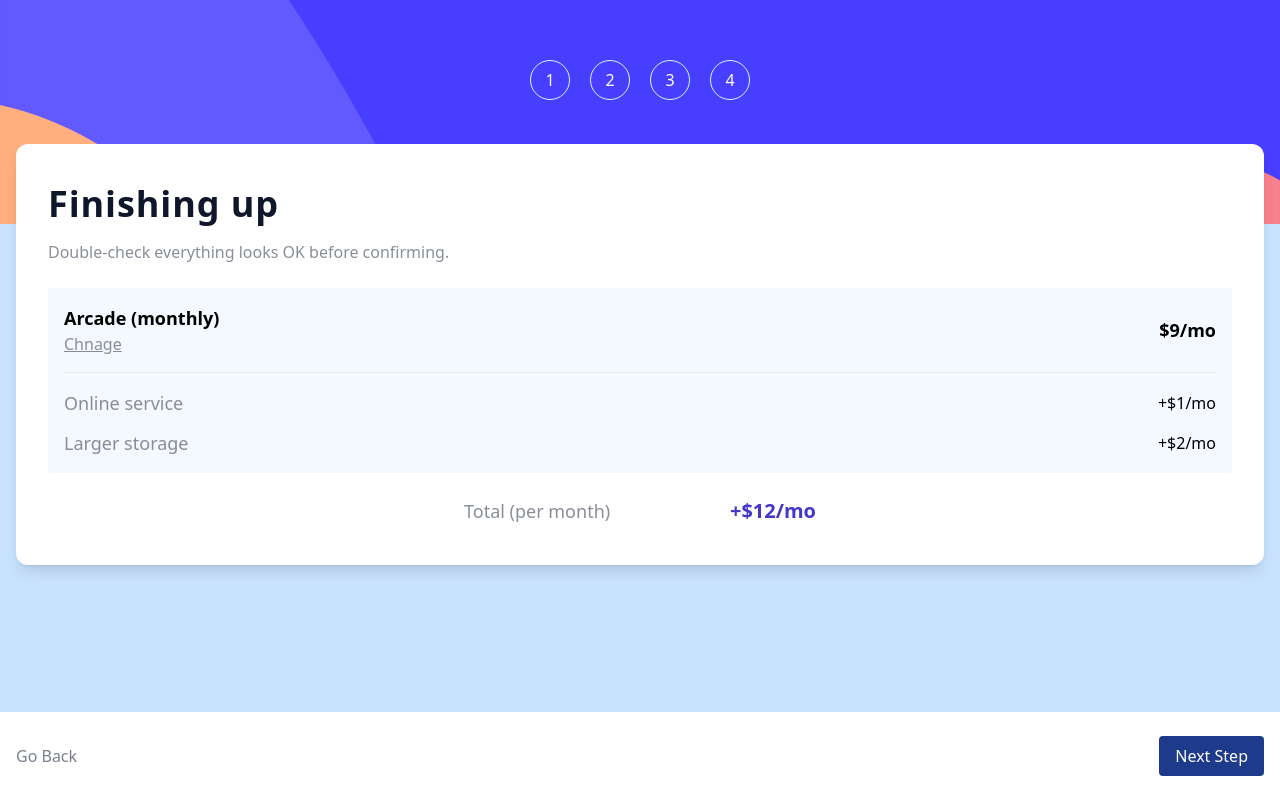
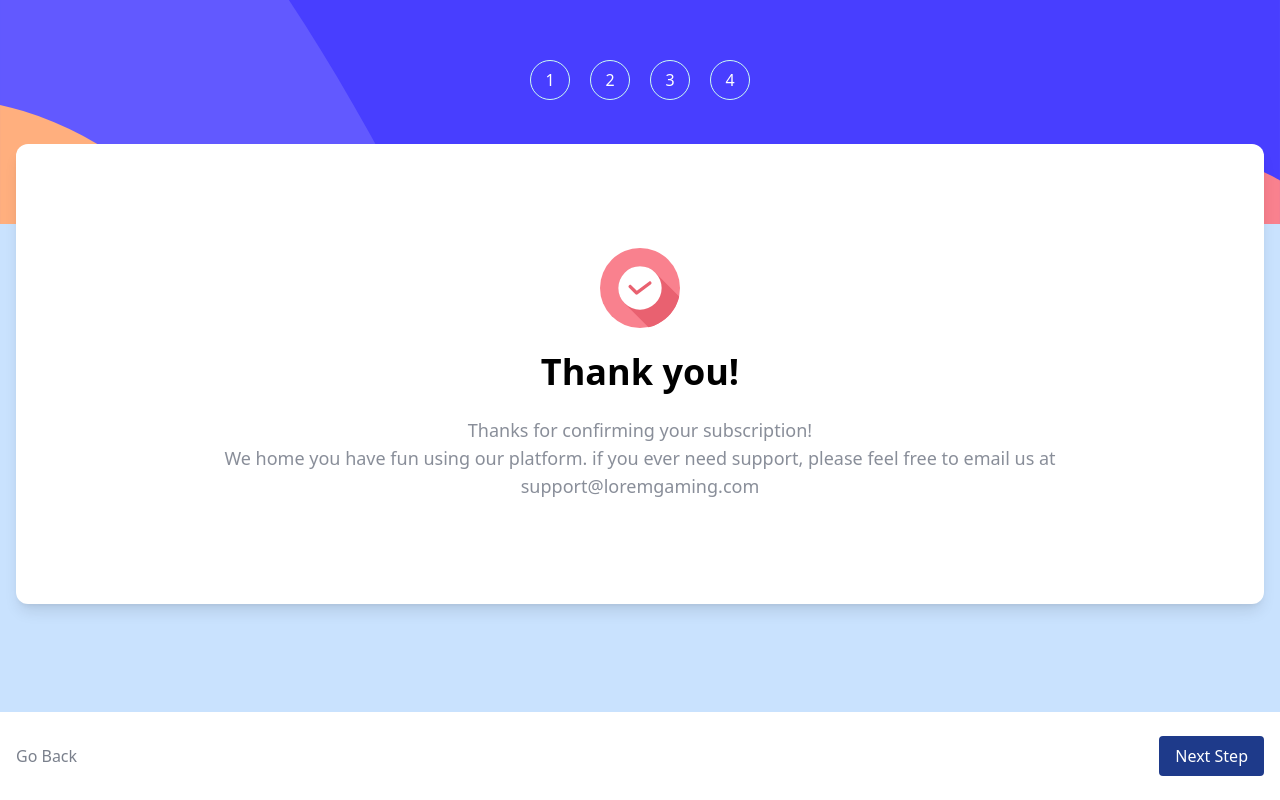
Before and after one commit to RedouaneAjgagal/multi-step-form, a React (Vite) app: page / in a window 1280 px wide. Built offline with nearby package versions, Linux system fonts and the light colour scheme.

Commit message:
Add Thank you component

```diff
--- a/src/components/PageContainer.tsx
+++ b/src/components/PageContainer.tsx
@@ -1,11 +1,13 @@
 import React from 'react'
+import Card from './UI/Card'
+import Actions from './actions/Index'
+
 import { Index as Steps } from './steps/Index'
 import { Index as PersonalInfo } from './personal-info/Index'
 import { Index as Plans } from './plans/Index'
-import Card from './UI/Card'
-import Actions from './actions/Index'
 import { Index as AddOns } from './add-ons/Index'
-import {Index as Total} from './total/Index'
+import { Index as Total } from './total/Index'
+import { Index as Thankyou } from './thank-you/Index'
 
 const PageContainer = () => {
     return (
@@ -16,7 +18,8 @@ const PageContainer = () => {
                     {/* <PersonalInfo /> */}
                     {/* <Plans /> */}
                     {/* <AddOns /> */}
-                    <Total />
+                    {/* <Total /> */}
+                    <Thankyou />
                 </Card>
                 <div className='absolute bottom-0 w-full'>
                     <Actions />
--- /dev/null
+++ b/src/components/thank-you/Index.tsx
@@ -0,0 +1,18 @@
+import React from 'react'
+import icon from '../../assets/images/icon-thank-you.svg';
+
+export const Index = () => {
+    return (
+        <div className='text-center flex flex-col items-center gap-6 py-16'>
+            <div>
+                <img src={icon} alt="checked-icon" />
+            </div>
+            <h1 className='text-4xl font-bold'>Thank you!</h1>
+            <div className='text-gray-500/80 text-lg'>
+                <p>Thanks for confirming your subscription!</p>
+                <p>We home you have fun using our platform. if you ever need support, please feel free to email us at</p>
+                <p>support@loremgaming.com</p>
+            </div>
+        </div>
+    )
+}
```
